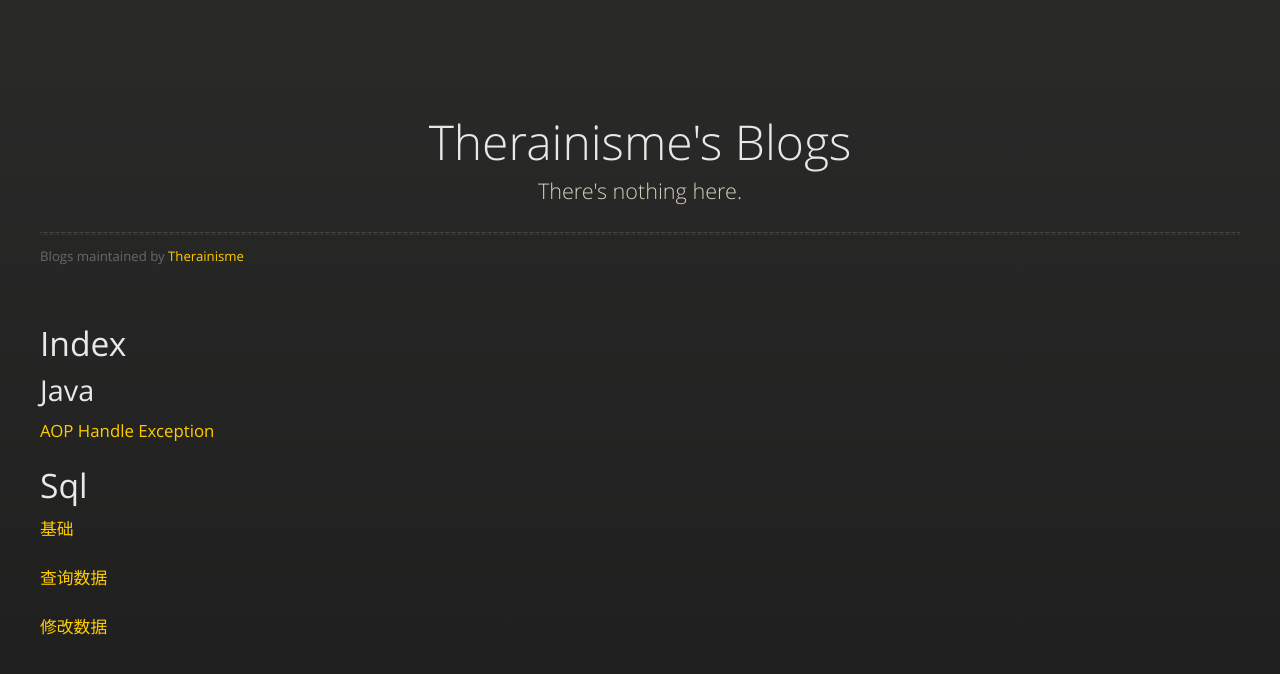
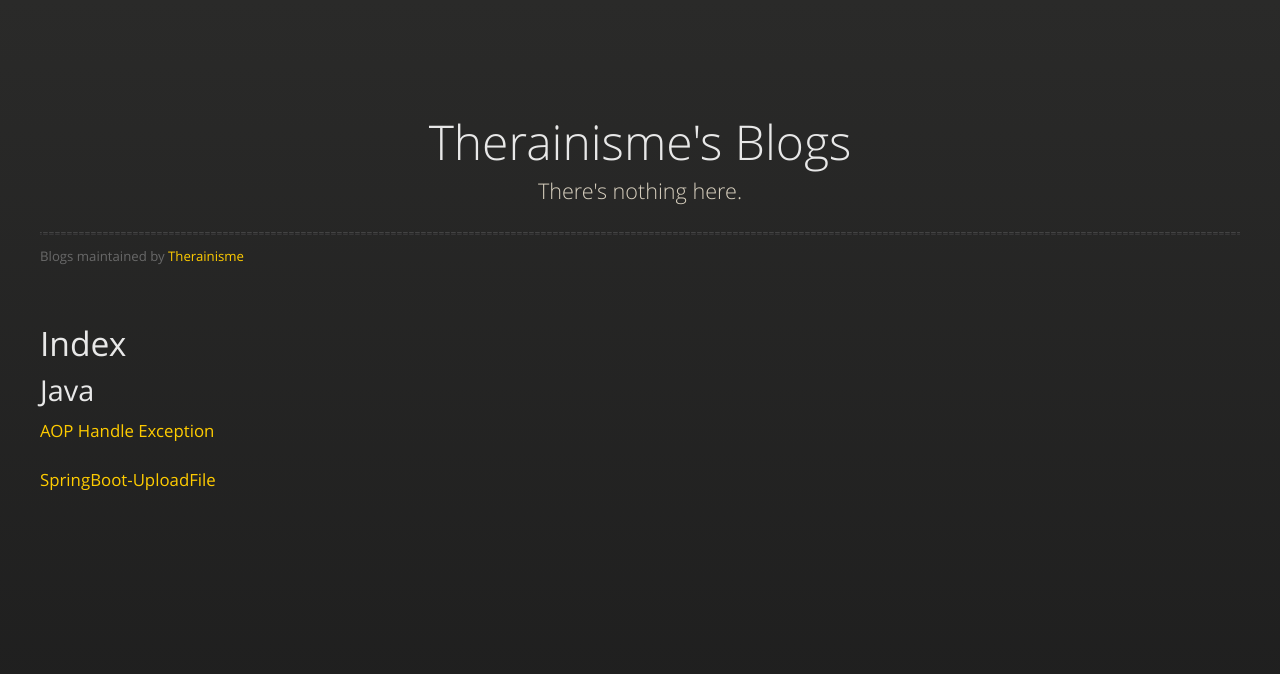
Before and after one commit to Therainisme/blog, a Jekyll site: the page built from index.md, in a window 1280 px wide. Shown: the top 674 px of the page. Built offline with Jekyll 4.4.1, drawn with Linux system fonts in a browser that asks for light colours; our own code applies the rules of GitHub Pages for plain Markdown files.

Commit message:
modified

```diff
--- a/index.md
+++ b/index.md
@@ -8,11 +8,4 @@ layout: default
 
 [AOP Handle Exception](https://therainisme.github.io/blog/docs/java/AOP-1)
 
-
-# Sql
-
-[基础](https://github.com/Therainisme/ORG-POLICY/blob/master/sql/sql-20200301.md)
-
-[查询数据](https://github.com/Therainisme/ORG-POLICY/blob/master/sql/sql-select.md)
-
-[修改数据](https://github.com/Therainisme/ORG-POLICY/blob/master/sql/sql-IUD.md)
+[SpringBoot-UploadFile](https://therainisme.github.io/blog/docs/java/SpringBoot/UploadFile)
```
